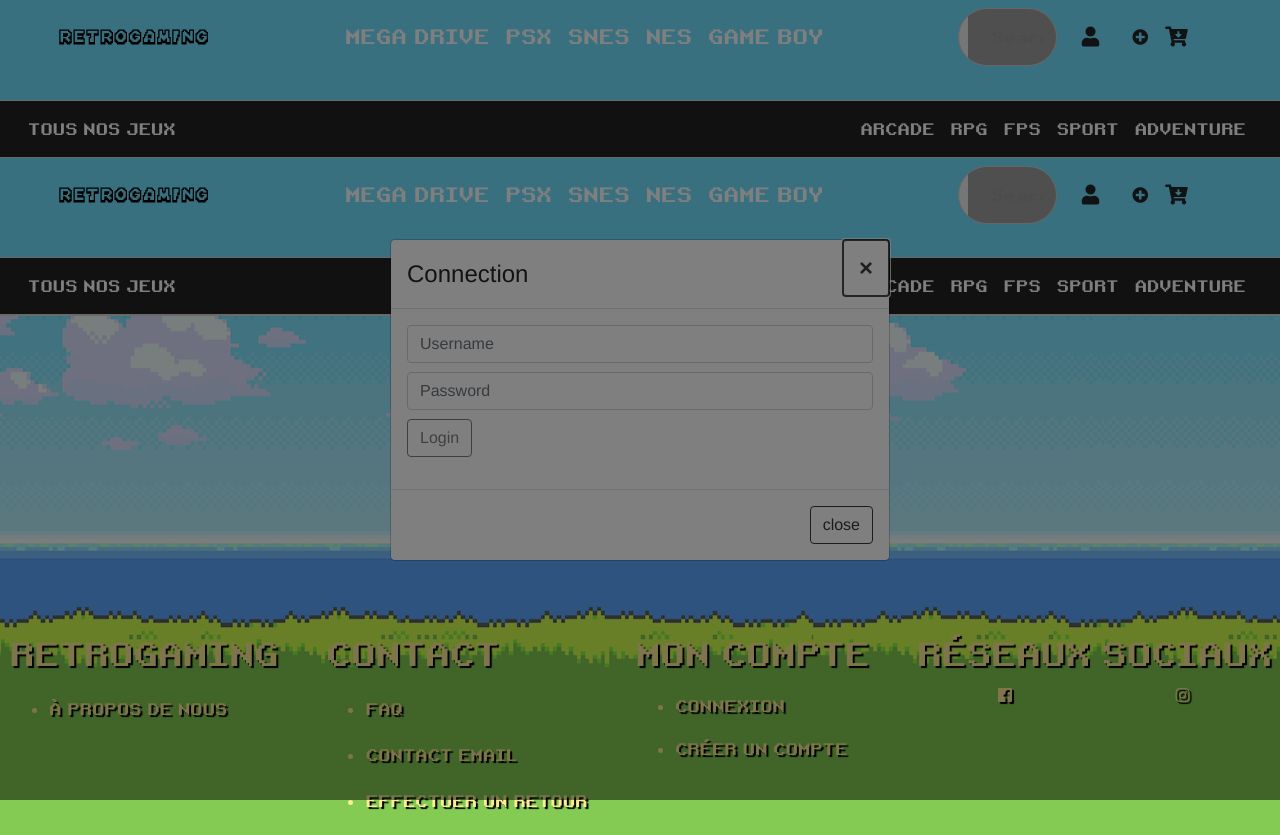
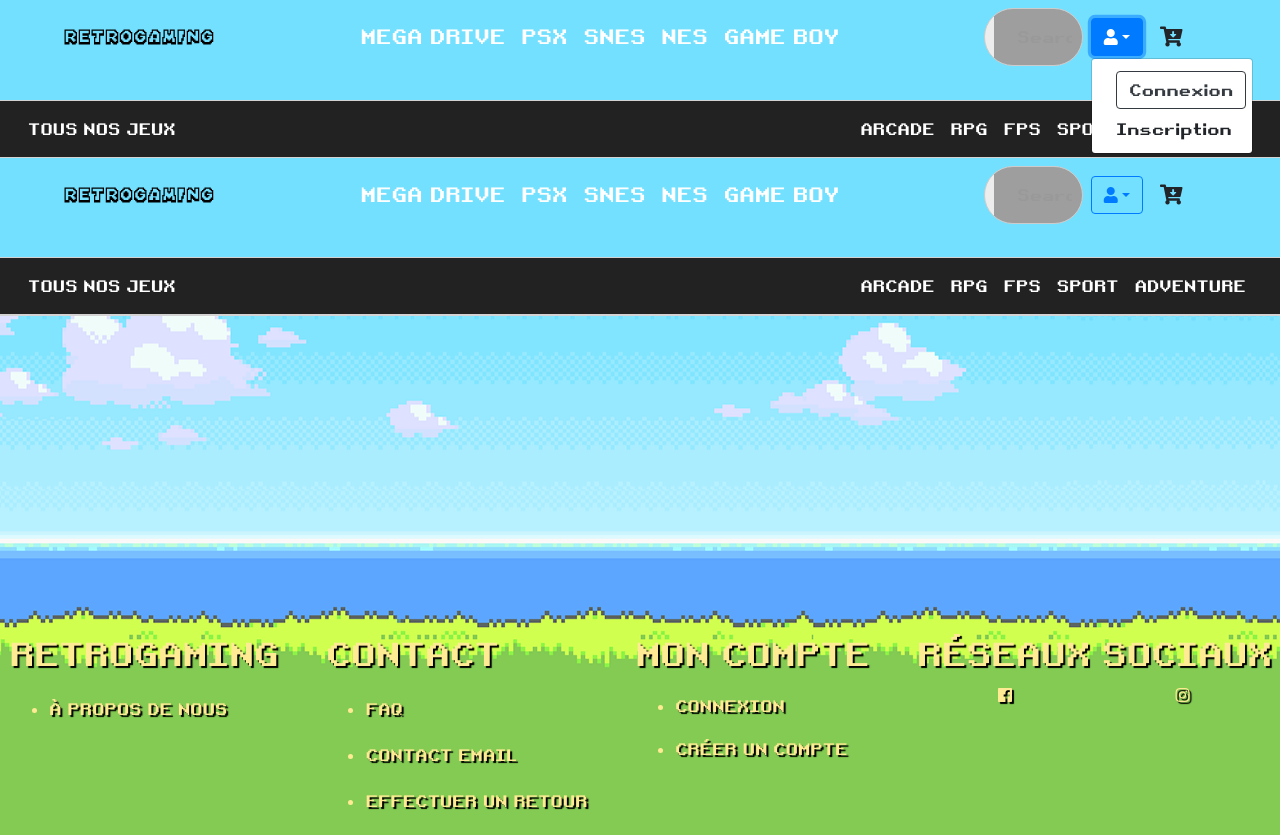
Before and after one commit to BlueDG/E-commerce-Java-Angular-Front, an Angular app: page /menu in a window 1280 px wide. Both pictures are taken after a click on the button 1090 px from the left and 37 px from the top of the page. Built offline with nearby package versions, Linux system fonts and the light colour scheme; grey boxes are pictures that could not be loaded.

Commit message:
login/connexion

```diff
--- a/src/app/login/login.component.html
+++ b/src/app/login/login.component.html
@@ -1,6 +1,6 @@
 <ng-template #content let-c="close" let-d="dismiss">
   <div class="modal-header">
-    <h4 class="modal-title" id="modal-basic-title">Connection</h4>
+    <h4 class="modal-title" id="modal-basic-title">Connexion</h4>
     <button type="button" class="close" aria-label="Close" (click)="d('Cross click')">
       <span aria-hidden="true">&times;</span>
     </button>
@@ -35,5 +35,4 @@
   </div>
 </ng-template>
 
-
-<button class="btn btn-lg navbar-brand" (click)="openVerticallyCentered(content)"><i class="fas fa-user"></i></button>
+<button class="btn btn-outline-dark" (click)="openVerticallyCentered(content)">Connexion</button>
--- a/src/app/menu/menu.component.html
+++ b/src/app/menu/menu.component.html
@@ -55,8 +55,14 @@
                 </div>
             </div>
             <ng-template #notLogged>
-                <app-login></app-login>
-                <i class="fas fa-plus-circle" routerLink="/create-account"></i>
+                <div ngbDropdown>
+                    <button class="btn btn-outline-primary" id="dropdownBasic1" ngbDropdownToggle><i
+                            class="fas fa-user"></i></button>
+                    <div ngbDropdownMenu aria-labelledby="dropdownBasic1">
+                        <button ngbDropdownItem class="btn btn-outline-dark" style="width : 160px;"><app-login></app-login></button>
+                        <button ngbDropdownItem class="btn btn-outline-dark" routerLink="/create-account" style="width : 160px;">Inscription</button>
+                    </div>
+                </div>
             </ng-template>
             <div>
                 <app-cart></app-cart>
```
